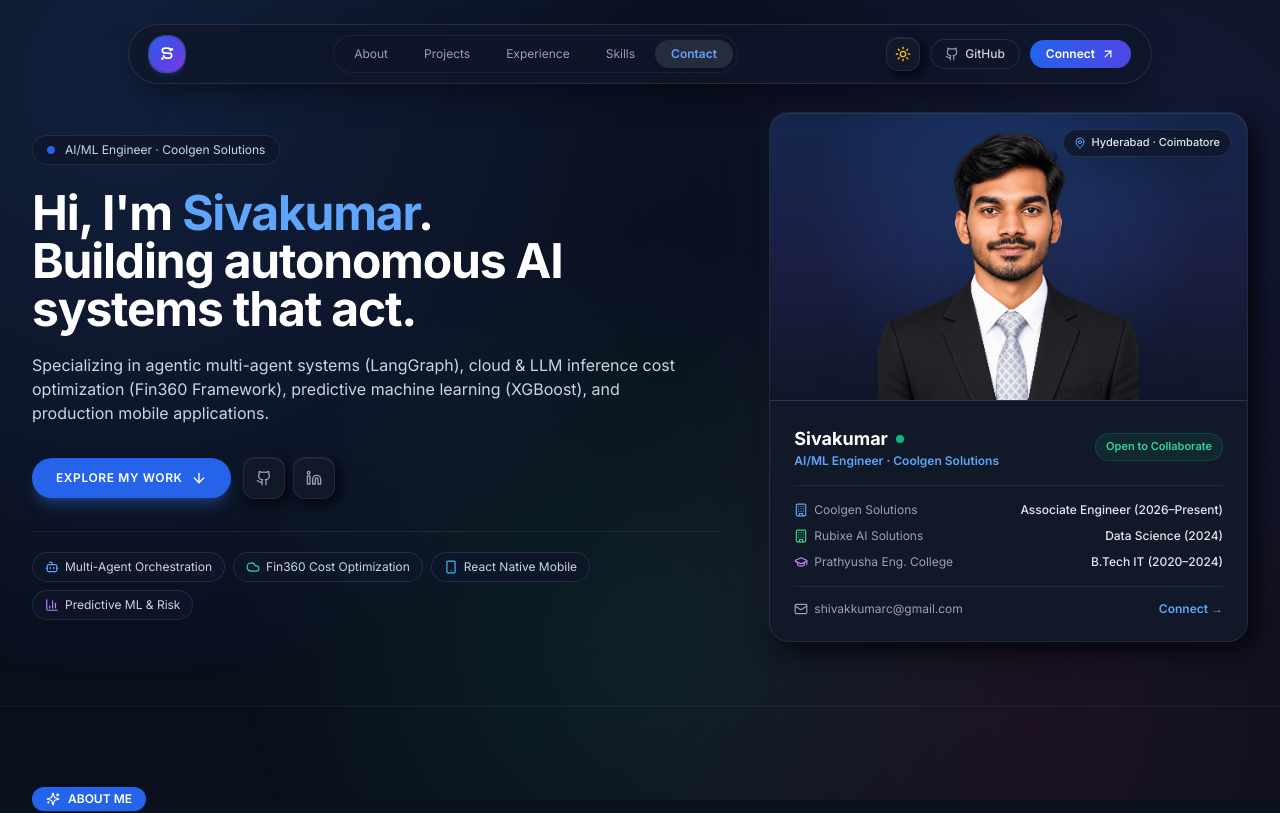
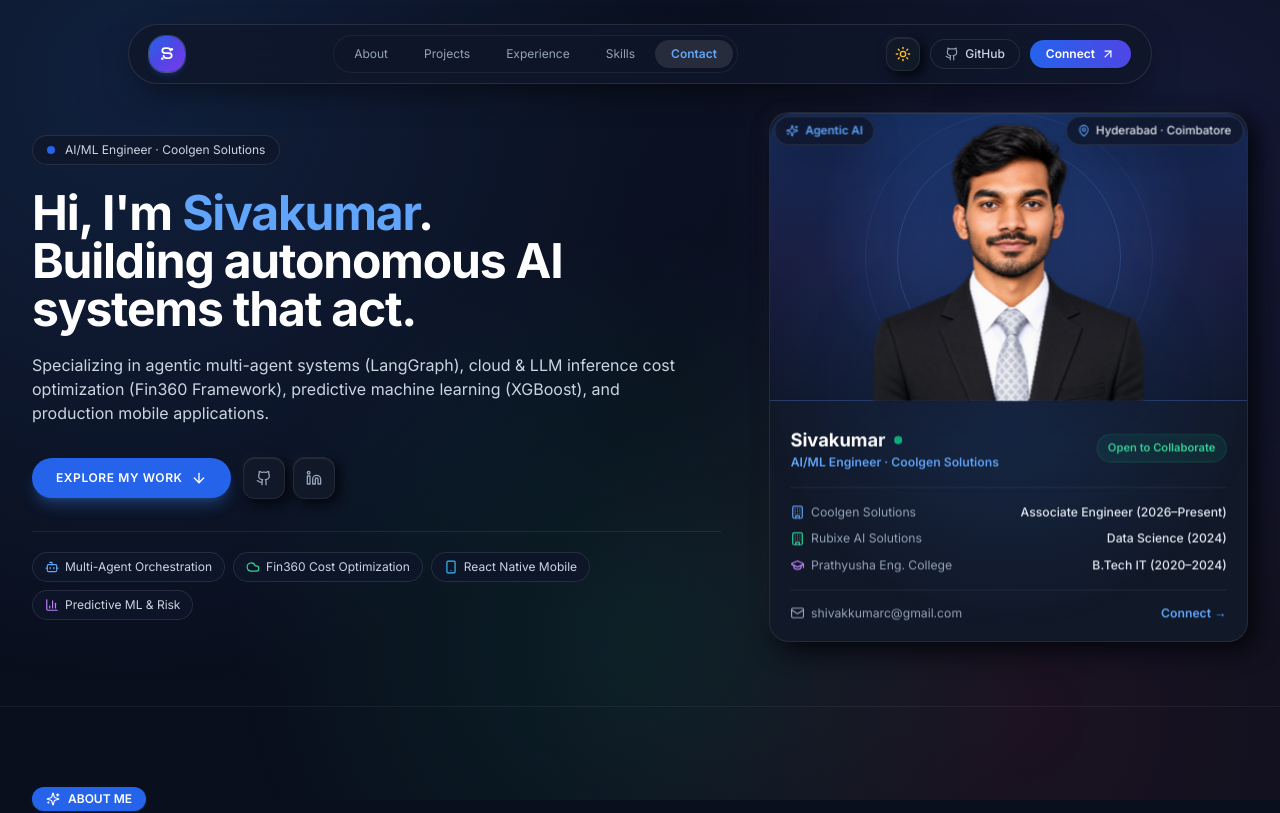
Before and after one commit to shivakkumar-ai-llm-researcher/portfolio, a Next.js app: page / in a window 1280 px wide. Shown: the top 813 px of the page. Built offline with nearby package versions, Linux system fonts and the light colour scheme.

Commit message:
Add interactive 3D tilt, depth layers, and spotlight to Hero section

```diff
--- a/components/HeroSection.tsx
+++ b/components/HeroSection.tsx
@@ -1,6 +1,13 @@
 'use client';
 
-import React from 'react';
+import React, { useRef } from 'react';
+import {
+  motion,
+  useMotionValue,
+  useSpring,
+  useTransform,
+  useMotionTemplate
+} from 'framer-motion';
 import {
   ArrowDown,
   Mail,
@@ -12,15 +19,51 @@ import {
   Bot,
   Cloud,
   Smartphone,
-  BarChart3
+  BarChart3,
+  Sparkles
 } from 'lucide-react';
 
 export default function HeroSection() {
+  const cardRef = useRef<HTMLDivElement>(null);
+
+  // 3D Tilt motion values
+  const mouseX = useMotionValue(0.5);
+  const mouseY = useMotionValue(0.5);
+
+  const smoothX = useSpring(mouseX, { stiffness: 180, damping: 22 });
+  const smoothY = useSpring(mouseY, { stiffness: 180, damping: 22 });
+
+  const rotateX = useTransform(smoothY, [0, 1], [10, -10]);
+  const rotateY = useTransform(smoothX, [0, 1], [-10, 10]);
+
+  const glowX = useTransform(smoothX, [0, 1], ['0%', '100%']);
+  const glowY = useTransform(smoothY, [0, 1], ['0%', '100%']);
+  const spotlight = useMotionTemplate`radial-gradient(360px circle at ${glowX} ${glowY}, rgba(59, 130, 246, 0.18), transparent 70%)`;
+
+  const handleMouseMove = (e: React.MouseEvent<HTMLDivElement>) => {
+    if (!cardRef.current) return;
+    const rect = cardRef.current.getBoundingClientRect();
+    const x = (e.clientX - rect.left) / rect.width;
+    const y = (e.clientY - rect.top) / rect.height;
+    mouseX.set(x);
+    mouseY.set(y);
+  };
+
+  const handleMouseLeave = () => {
+    mouseX.set(0.5);
+    mouseY.set(0.5);
+  };
+
   return (
     <section id="hero" className="relative pt-28 pb-16 px-4 sm:px-6 lg:px-8 max-w-7xl mx-auto flex flex-col justify-center min-h-[88vh]">
       <div className="grid grid-cols-1 lg:grid-cols-12 gap-10 lg:gap-12 items-center">
         {/* Left Column: Personal Introduction & Value Proposition */}
-        <div className="lg:col-span-7 flex flex-col items-start">
+        <motion.div
+          initial={{ opacity: 0, y: 18 }}
+          animate={{ opacity: 1, y: 0 }}
+          transition={{ duration: 0.55, ease: 'easeOut' }}
+          className="lg:col-span-7 flex flex-col items-start"
+        >
           {/* Status Badge */}
           <div className="inline-flex items-center gap-2.5 px-3.5 py-1.5 rounded-full glass-pill text-xs text-slate-700 dark:text-slate-300 mb-6 shadow-sm">
             <span className="relative flex h-2 w-2">
@@ -93,28 +136,77 @@ export default function HeroSection() {
               Predictive ML &amp; Risk
             </span>
           </div>
-        </div>
+        </motion.div>
 
-        {/* Right Column: Featured Portrait & Profile Card */}
-        <div className="lg:col-span-5 w-full max-w-md mx-auto lg:max-w-none">
-          <div className="clay-card relative overflow-hidden rounded-3xl">
-            {/* Prominent Portrait Stage */}
-            <div className="relative h-64 sm:h-72 w-full bg-gradient-to-b from-blue-600/10 via-indigo-600/10 to-slate-100/80 dark:from-blue-600/20 dark:via-indigo-600/15 dark:to-slate-900/80 border-b border-slate-200/80 dark:border-white/[0.08] flex items-end justify-center overflow-hidden pt-4">
-              <div className="absolute inset-0 bg-[radial-gradient(circle_at_50%_35%,rgba(59,130,246,0.22),transparent_65%)] pointer-events-none" />
-              <img
-                src="/profile.png"
-                alt="Sivakumar — AI/ML Engineer"
-                className="relative z-10 h-full w-auto object-contain object-bottom drop-shadow-[0_12px_28px_rgba(15,23,42,0.35)] select-none"
-              />
-              {/* Floating Location Pill */}
-              <div className="absolute top-4 right-4 z-20 inline-flex items-center gap-1.5 px-2.5 py-1 rounded-full glass-panel text-[11px] font-medium text-slate-700 dark:text-slate-200">
+        {/* Right Column: Interactive 3D Perspective Profile Card */}
+        <motion.div
+          initial={{ opacity: 0, scale: 0.96, y: 16 }}
+          animate={{ opacity: 1, scale: 1, y: 0 }}
+          transition={{ duration: 0.6, delay: 0.1, ease: 'easeOut' }}
+          className="lg:col-span-5 w-full max-w-md mx-auto lg:max-w-none"
+          style={{ perspective: 1200 }}
+        >
+          <motion.div
+            ref={cardRef}
+            onMouseMove={handleMouseMove}
+            onMouseLeave={handleMouseLeave}
+            style={{
+              rotateX,
+              rotateY,
+              transformStyle: 'preserve-3d',
+            }}
+            className="clay-card relative rounded-3xl transition-shadow duration-300 hover:shadow-2xl hover:shadow-blue-500/15"
+          >
+            {/* Dynamic 3D Cursor Spotlight Sheen */}
+            <motion.div
+              className="pointer-events-none absolute inset-0 rounded-3xl z-30"
+              style={{ background: spotlight }}
+            />
+
+            {/* Prominent 3D Portrait Stage */}
+            <div
+              className="relative h-64 sm:h-72 w-full rounded-t-3xl bg-gradient-to-b from-blue-600/15 via-indigo-600/10 to-slate-100/80 dark:from-blue-600/25 dark:via-indigo-600/15 dark:to-slate-900/85 border-b border-slate-200/80 dark:border-white/[0.08] flex items-end justify-center overflow-visible pt-4"
+              style={{ transformStyle: 'preserve-3d' }}
+            >
+              {/* 3D Orbital Rings & Ambient Depth Glow */}
+              <div className="absolute inset-0 overflow-hidden rounded-t-3xl pointer-events-none">
+                <div className="absolute inset-0 bg-[radial-gradient(circle_at_50%_40%,rgba(59,130,246,0.28),transparent_65%)]" />
+                <div className="absolute left-1/2 top-1/2 -translate-x-1/2 -translate-y-1/2 w-56 h-56 rounded-full border border-blue-500/20 dark:border-blue-400/20" />
+                <div className="absolute left-1/2 top-1/2 -translate-x-1/2 -translate-y-1/2 w-72 h-72 rounded-full border border-indigo-500/10 dark:border-indigo-400/10" />
+              </div>
+
+              {/* Elevated 3D Portrait Cutout */}
+              <div
+                className="relative z-10 h-full flex items-end justify-center pointer-events-none"
+                style={{ transform: 'translateZ(42px)' }}
+              >
+                <img
+                  src="/profile.png"
+                  alt="Sivakumar — AI/ML Engineer"
+                  className="h-full w-auto object-contain object-bottom drop-shadow-[0_18px_32px_rgba(15,23,42,0.45)] select-none"
+                />
+              </div>
+
+              {/* Floating 3D Badges */}
+              <div
+                className="absolute top-4 left-4 z-20 inline-flex items-center gap-1.5 px-2.5 py-1 rounded-full glass-panel text-[11px] font-semibold text-blue-600 dark:text-blue-400 shadow-md"
+                style={{ transform: 'translateZ(60px)' }}
+              >
+                <Sparkles className="w-3 h-3" />
+                <span>Agentic AI</span>
+              </div>
+
+              <div
+                className="absolute top-4 right-4 z-20 inline-flex items-center gap-1.5 px-2.5 py-1 rounded-full glass-panel text-[11px] font-medium text-slate-700 dark:text-slate-200 shadow-md"
+                style={{ transform: 'translateZ(60px)' }}
+              >
                 <MapPin className="w-3 h-3 text-blue-600 dark:text-blue-400" />
                 <span>Hyderabad · Coimbatore</span>
               </div>
             </div>
 
             {/* Card Body: Identity, Timeline & Contact */}
-            <div className="p-6">
+            <div className="p-6 relative z-20" style={{ transform: 'translateZ(20px)' }}>
               <div className="flex items-center justify-between gap-2 pb-4 border-b border-slate-200 dark:border-white/[0.08]">
                 <div>
                   <div className="flex items-center gap-2">
@@ -173,8 +265,8 @@ export default function HeroSection() {
                 </a>
               </div>
             </div>
-          </div>
-        </div>
+          </motion.div>
+        </motion.div>
       </div>
     </section>
   );
```
